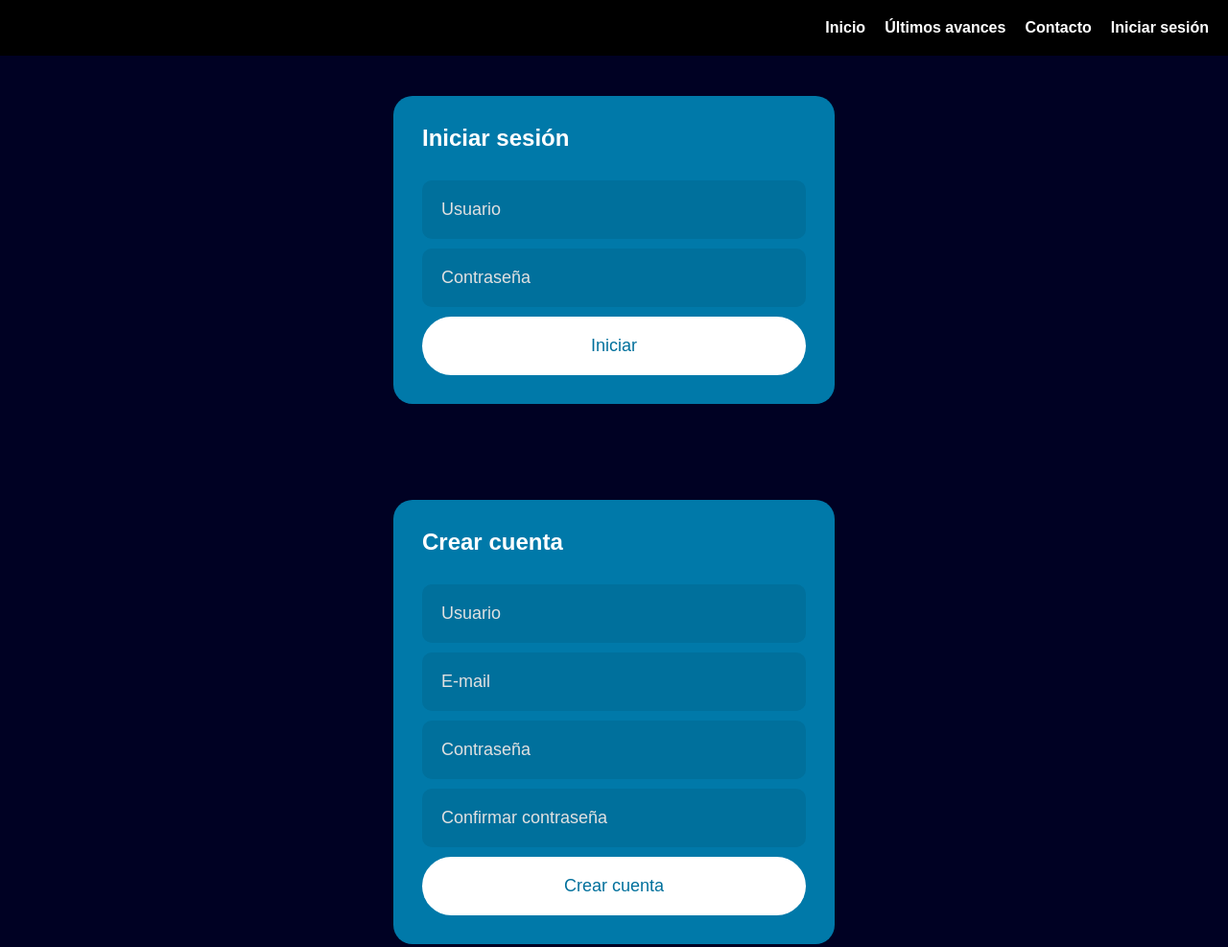
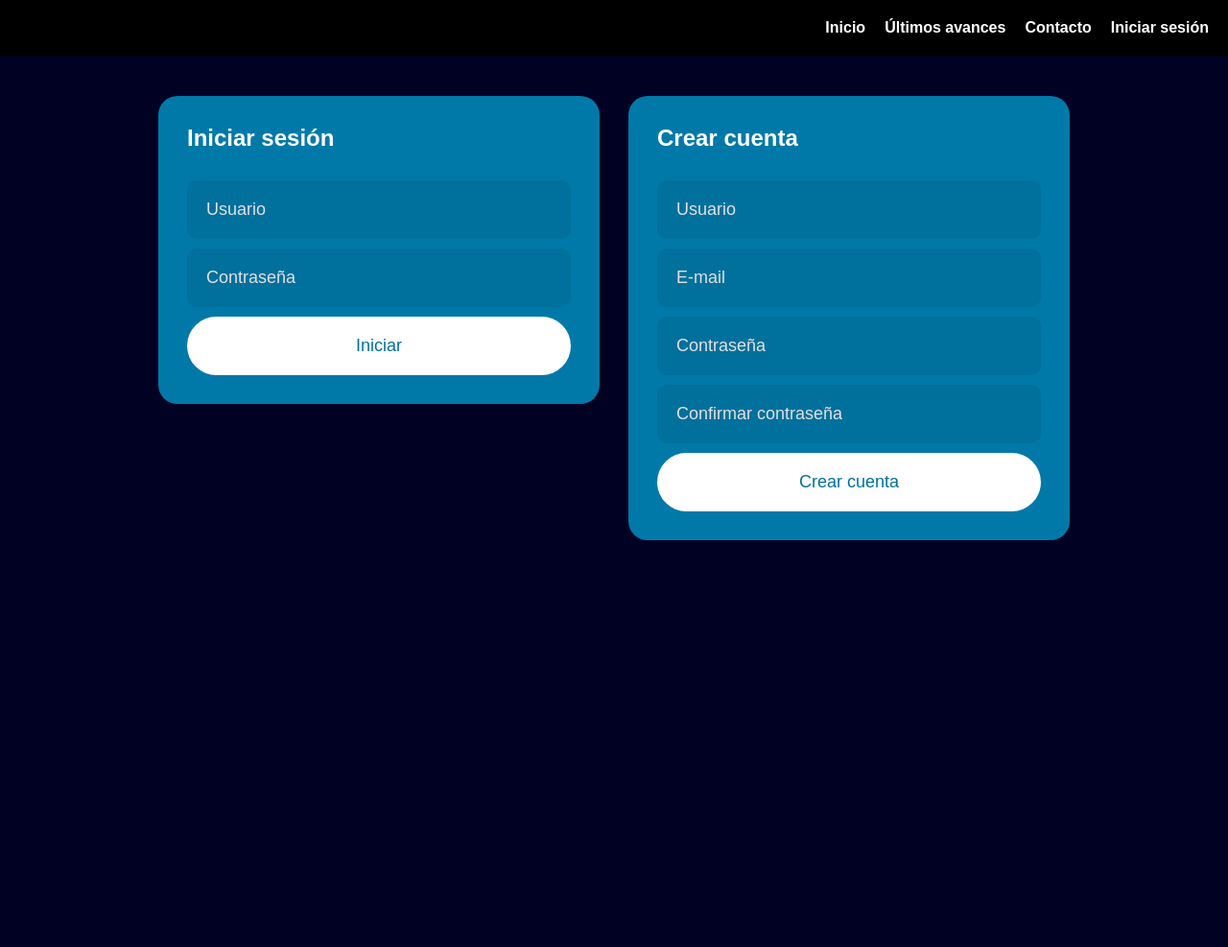
Before and after one commit to angeldavidhurtado/miscellaneous-projects, a plain HTML site: page sena/odyssey-games/login/login.html in a window 1280 px wide. Shown: the whole page at 96% size. After the commit the page ends 800 px from the top, so only its background shows below. Drawn offline with Linux system fonts and the light colour scheme.

Commit message:
Diseño responsive a login

```diff
--- a/sena/odyssey-games/login/login.css
+++ b/sena/odyssey-games/login/login.css
@@ -50,15 +50,21 @@ nav a {
 
 /* -- -- form -- -- */
 
+.forms {
+	padding: 0 20px;
+}
+
 form {
 	background: #0079A9;
 	max-width: 460px;
+	width: 100%;
 	display: flex;
 	flex-flow: column;
 	padding: 30px;
 	margin: 100px auto;
 	border-radius: 20px;
 	gap: 10px;
+	height: fit-content;
 }
 
 h2 {
@@ -82,3 +88,13 @@ input[type="submit"] {
 	color: #00709C;
 	cursor: pointer;
 }
+
+@media screen and (min-width: 1000px) {
+	.forms {
+		display: grid;
+		grid-template-columns: 1fr 1fr;
+		gap: 20px;
+		width: 1000px;
+		margin: auto;
+	}
+}
--- a/sena/odyssey-games/login/login.html
+++ b/sena/odyssey-games/login/login.html
@@ -15,6 +15,7 @@
 			<li><a href="./../login/login.html">Iniciar sesión</a></li>
 		</ul>
 	</nav>
+	<div class="forms">
 		<form action="">
 			<h2>Iniciar sesión</h2>
 			<input type="text" placeholder="Usuario">
@@ -29,5 +30,6 @@
 			<input type="password" placeholder="Confirmar contraseña">
 			<input type="submit" value="Crear cuenta">
 		</form>
+	</div>
 </body>
 </html>
```
Lines whose indentation alone changed are shown as unchanged.
